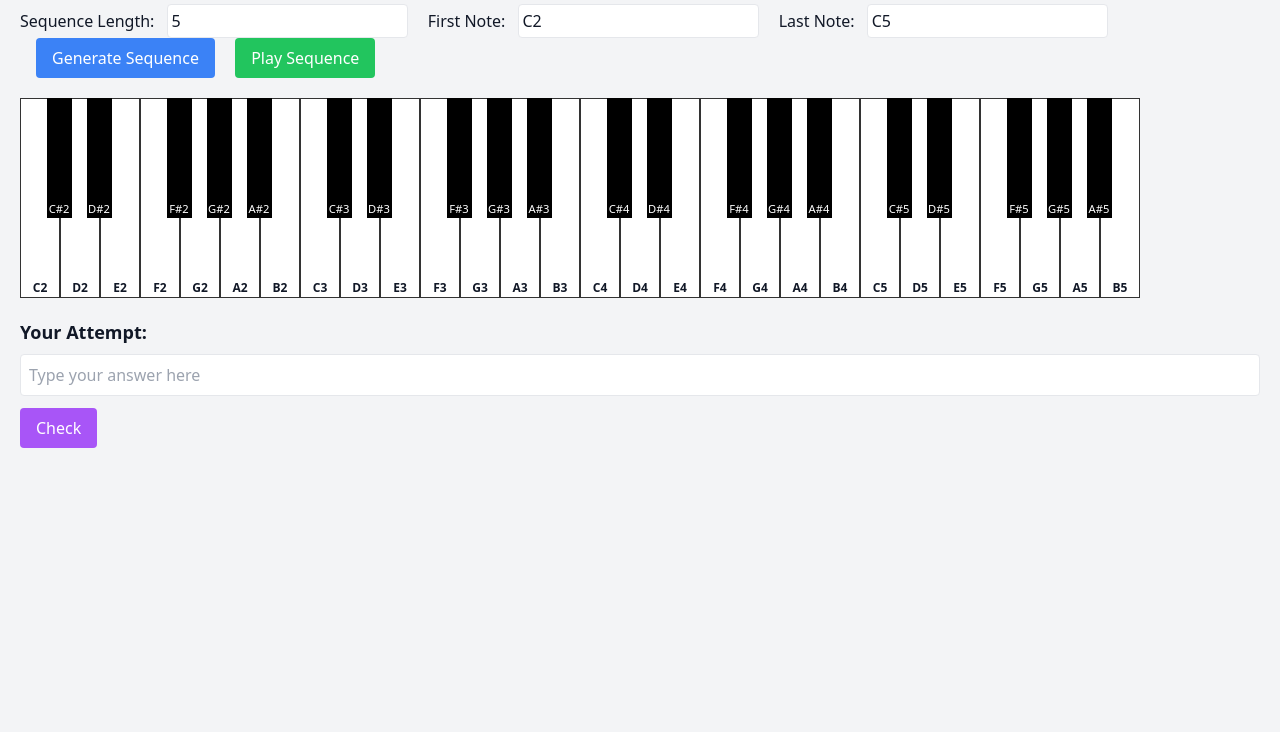
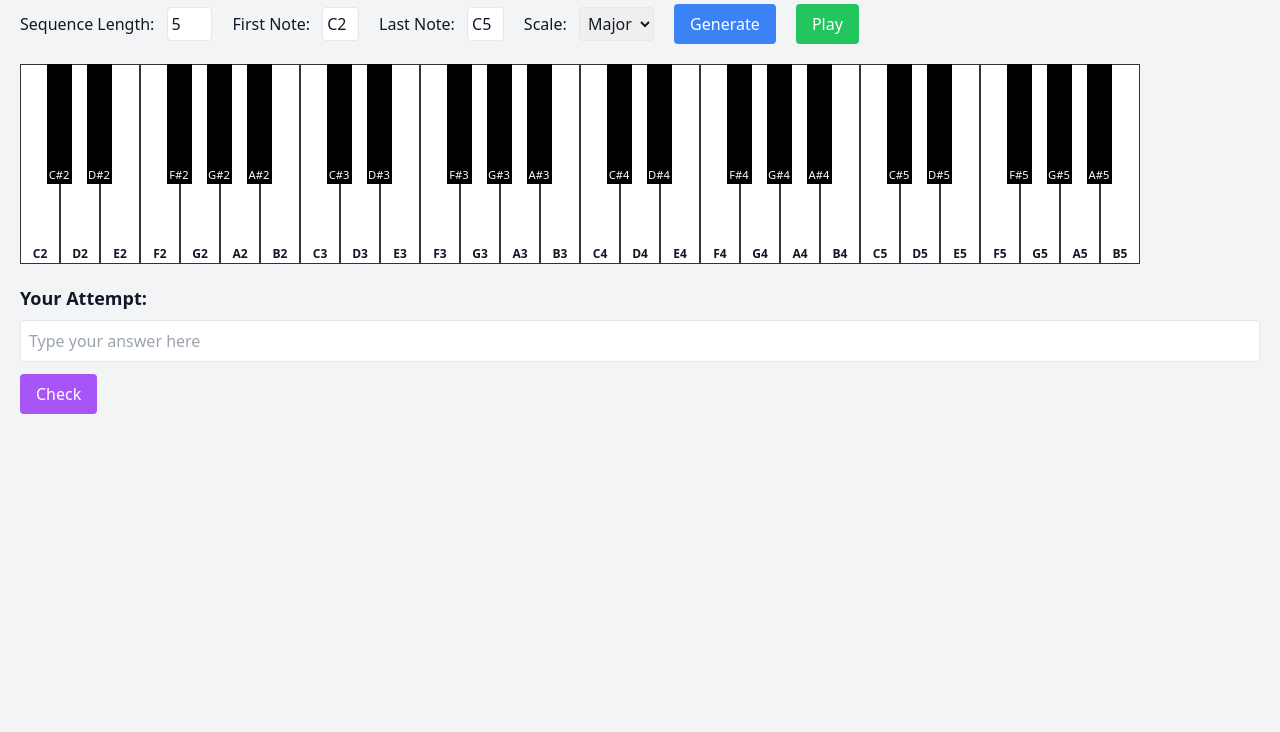
Before and after one commit to erekhinskaya/SolfiSense, a plain HTML site: page index.html in a window 1280 px wide. Shown: the part 68-800 px from the top of the page. Drawn offline with nearby package versions, Linux system fonts and the light colour scheme; no server answers.

Commit message:
added minor/major

```diff
--- a/index.html
+++ b/index.html
@@ -18,19 +18,27 @@
     <div class="controls mb-5 space-x-4">
         <label class="space-x-2">
             <span>Sequence Length:</span>
-            <input type="number" id="sequenceLength" value="5" min="1" class="border rounded p-1">
+            <input type="number" id="sequenceLength" style="width: 5ch;" value="5" min="1" class="border rounded p-1">
         </label>
         <label class="space-x-2">
             <span>First Note:</span>
-            <input type="text" id="firstNote" value="C2" class="border rounded p-1">
+            <input type="text" id="firstNote" style="width: 4ch;" value="C2" class="border rounded p-1">
         </label>
         <label class="space-x-2">
             <span>Last Note:</span>
-            <input type="text" id="lastNote" value="C5" class="border rounded p-1">
+            <input type="text" id="lastNote" style="width: 4ch;" value="C5" class="border rounded p-1">
         </label>
-        <button onclick="generateSequence()" class="bg-blue-500 text-white px-4 py-2 rounded">Generate Sequence</button>
-        <button onclick="playSequence()" class="bg-green-500 text-white px-4 py-2 rounded">Play Sequence</button>
+        <label class="space-x-2">
+            <span>Scale:</span>
+            <select id="scaleType" class="border rounded p-1">
+                <option value="major">Major</option>
+                <option value="minor">Minor</option>
+            </select>
+        </label>
+        <button onclick="generateSequence()" class="bg-blue-500 text-white px-4 py-2 rounded">Generate</button>
+        <button onclick="playSequence()" class="bg-green-500 text-white px-4 py-2 rounded">Play</button>
     </div>
+
 
     <div class="piano" id="pianoKeyboard"></div>
 
--- a/script.js
+++ b/script.js
@@ -82,8 +82,17 @@ function getNotesInRange(firstNote, lastNote) {
     const allNotes = [];
     let addNotes = false;
 
+    // Define major and minor scales
+    const scaleIntervals = {
+        major: ["C", "D", "E", "F", "G", "A", "B"],
+        minor: ["C", "D", "D#", "F", "G", "G#", "A#"],
+    };
+
+    // Get selected scale type
+    const scaleType = document.getElementById("scaleType").value;
+
     octaves.forEach(octave => {
-        for (const note of ["C", "C#", "D", "D#", "E", "F", "F#", "G", "G#", "A", "A#", "B"]) {
+        for (const note of scaleIntervals[scaleType]) {
             const fullNote = note + octave;
             if (fullNote === firstNote) addNotes = true;
             if (addNotes) allNotes.push(fullNote);
@@ -92,6 +101,7 @@ function getNotesInRange(firstNote, lastNote) {
     });
     return allNotes;
 }
+
 
 function setupPiano() {
     const piano = document.getElementById("pianoKeyboard");
```
